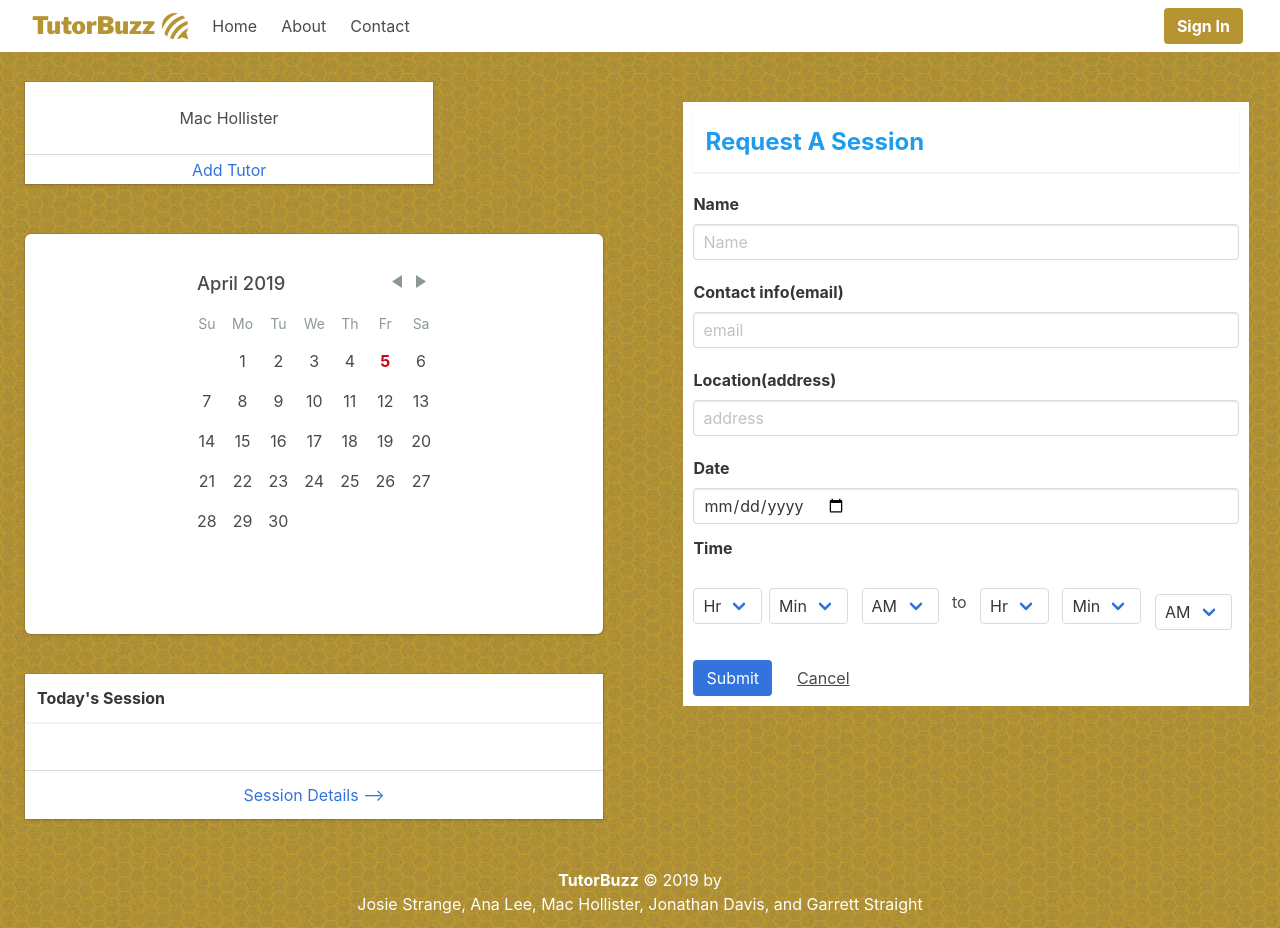
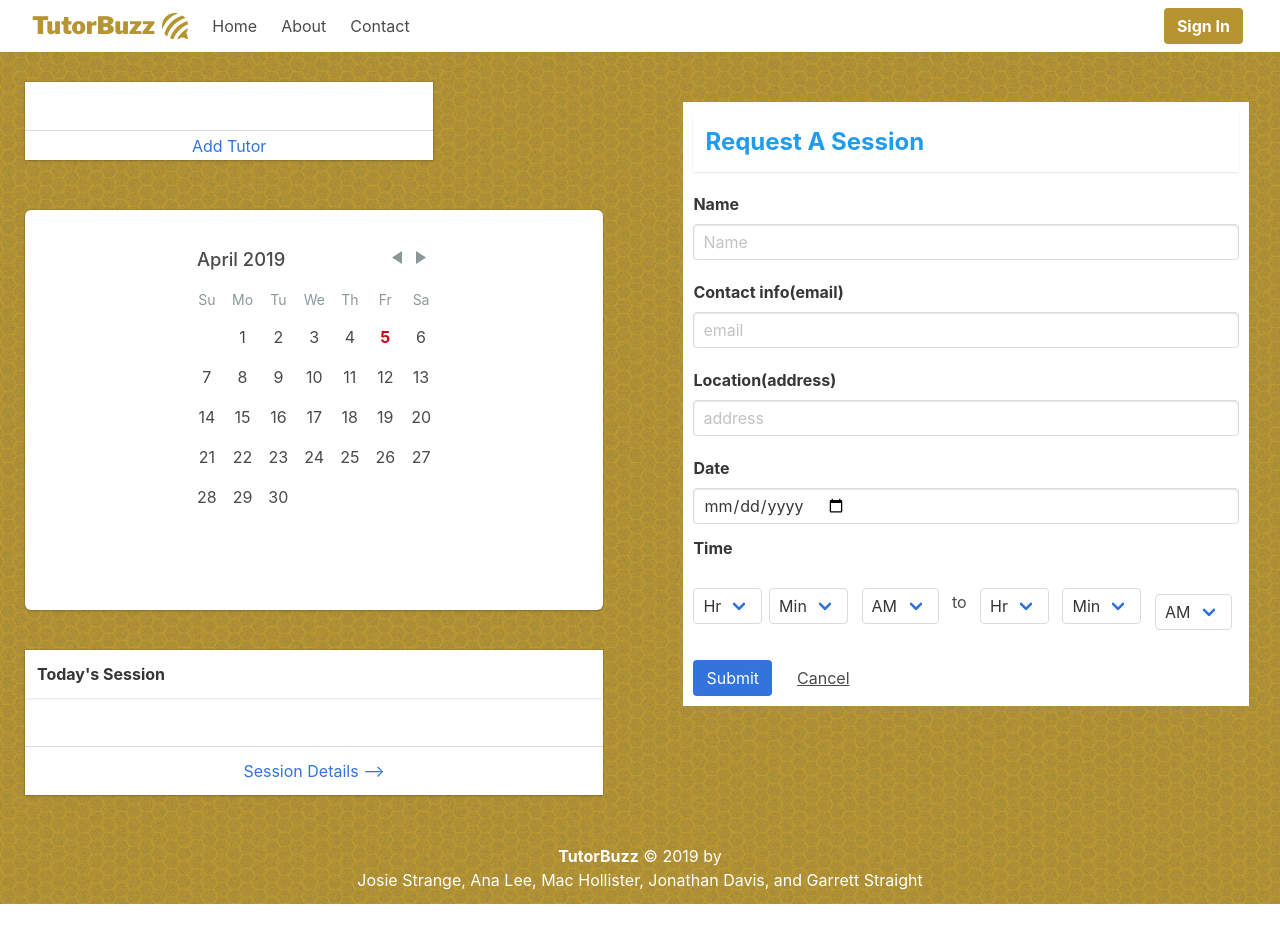
Before and after one commit to macdhollister/TutorBuzz, a React (Create React App) app in the folder client/: page /tutorProfile in a window 1280 px wide. After the commit the page ends 904 px from the top, so only its background shows below. Built offline with nearby package versions, Linux system fonts and the light colour scheme; no server answers.

Commit message:
tutor profile header now takes in tutor's name as prop

```diff
--- a/client/src/components/TutorProfileComps/TutorHeader/index.js
+++ b/client/src/components/TutorProfileComps/TutorHeader/index.js
@@ -8,12 +8,12 @@ class TutorHeader extends Component {
             <div className="card" id="tutorProfileGreeting">
             <div className="card-content">
               <p className="tutorHeader">
-                Mac Hollister
-                    </p>
+                {this.props.name}
+              </p>
             </div>
 
             <footer className="card-footer tfooter">
-             <a href="whatever" className="card-footer-item">Add Tutor</a>
+              <a href="whatever" className="card-footer-item">Add Tutor</a>
             </footer>
 
           </div>
```
